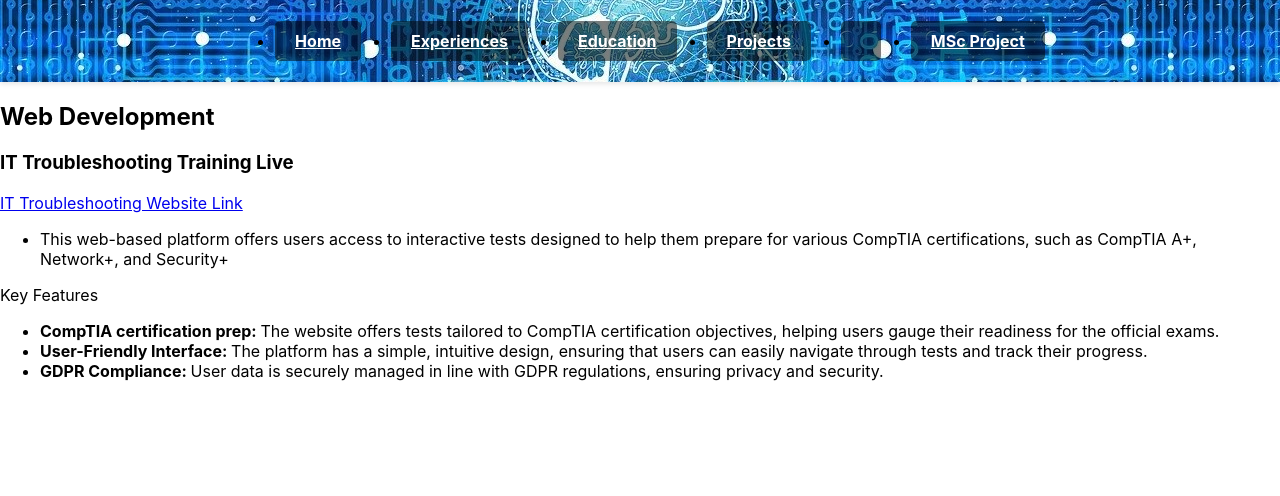
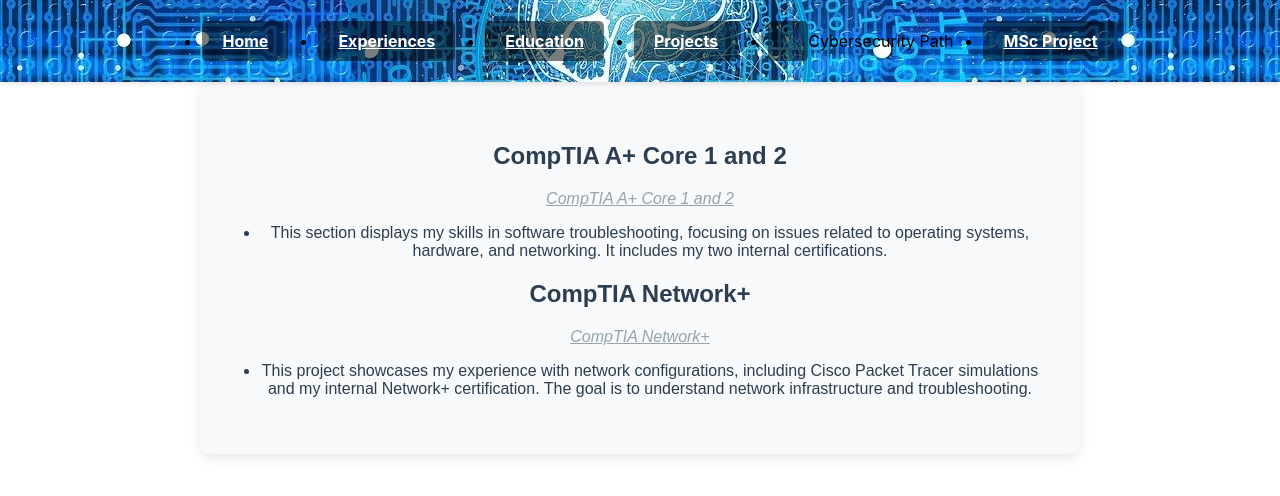
Before and after one commit to dokoye98/CV, a React (Create React App) app: page /cyberpath in a window 1280 px wide. Shown: the top 496 px of the page. Built offline with nearby package versions, Linux system fonts and the light colour scheme.

Commit message:
cybersecurity path added

```diff
--- a/src/components/CybersecurityPath.js
+++ b/src/components/CybersecurityPath.js
@@ -1,44 +1,43 @@
-import React, { useState } from "react"
+import React from "react";
+import '../stylesheets/CybersecurityPath.css';
 
-
-
-function CybersecurityPath(){
-
-
-    return(
-        <div>
+function CybersecurityPath() {
+  return (
+    <div className="experiences-container">
       <div id="Comptia_A+"></div>
       <div id="Network+">
-            <h2>Web Development</h2>
-      <h3>IT Troubleshooting Training <b>Live</b></h3>
+        <h2>CompTIA A+ Core 1 and 2</h2>
         <a
-        href="https://it-troubleshooting-client.vercel.app"
+          href="https://github.com/dokoye98/CyberSecurityPath/tree/main/CompTIA%20A%2B%20Core%201%20and%202"
           className="date"
           target="_blank"
           rel="noopener noreferrer"
         >
-        <p>IT Troubleshooting Website Link</p>
+          <p>CompTIA A+ Core 1 and 2</p>
         </a>
         <ul>
           <li>
-          This web-based platform offers users access to interactive tests designed to help them prepare for various CompTIA certifications, such as CompTIA A+, Network+, and Security+
+            This section displays my skills in software troubleshooting, focusing on issues related to operating systems, hardware, and networking. It includes my two internal certifications.
           </li>
         </ul>
-      <p>Key Features</p>
+
+        <h2>CompTIA Network+</h2>
+        <a
+          href="https://github.com/dokoye98/CyberSecurityPath/tree/main/CompTIA%20Networking%2B"
+          className="date"
+          target="_blank"
+          rel="noopener noreferrer"
+        >
+          <p>CompTIA Network+</p>
+        </a>
         <ul>
           <li>
-          <b>CompTIA certification prep: </b> The website offers tests tailored to CompTIA certification objectives, helping users gauge their readiness for the official exams.
-        </li>
-        <li>
-          <b>User-Friendly Interface: </b> The platform has a simple, intuitive design, ensuring that users can easily navigate through tests and track their progress.
-        </li>
-        <li>
-          <b>GDPR Compliance: </b>User data is securely managed in line with GDPR regulations, ensuring privacy and security.
+            This project showcases my experience with network configurations, including Cisco Packet Tracer simulations and my internal Network+ certification. The goal is to understand network infrastructure and troubleshooting.
           </li>
         </ul>
       </div>
+    </div>
+  );
+}
 
-        </div>
-    )
-}
-export default CybersecurityPath
+export default CybersecurityPath;
--- a/src/components/NavBar.js
+++ b/src/components/NavBar.js
@@ -11,7 +11,7 @@
                 <li><Link to="/experiences" id="experiences">Experiences</Link></li>
                 <li><Link to="/education" id="education">Education</Link></li>
                 <li><Link to="/projects" id="projects">Projects</Link></li>
-                <li><Link to="/cyberpath" id="cyber"></Link></li>
+                <li><Link to="/cyberpath" id="cyber"></Link>Cybersecurity Path</li>
                 <li><Link to="/msc_project" id="msc_compiler">MSc Project</Link></li>
             </ul>
         </nav>
--- /dev/null
+++ b/src/stylesheets/cybersecuritypath.css
@@ -0,0 +1,45 @@
+.experiences-container {
+    max-width: 800px;
+    margin: 0 auto;
+    padding: 40px;
+    text-align: center;
+    font-family: 'Arial', sans-serif;
+    background-color: #f8f9fa;
+    border-radius: 10px;
+    box-shadow: 0 4px 12px rgba(0, 0, 0, 0.1);
+  }
+
+  .experiences-container h2 {
+    color: #2c3e50;
+    margin-bottom: 20px;
+  }
+
+  .experiences-container .date {
+    color: #95a5a6;
+    font-style: italic;
+    margin-bottom: 15px;
+  }
+
+  .experiences-container ul {
+    list-style-type: disc;
+    padding-left: 20px;
+  }
+
+  .experiences-container li {
+    margin-bottom: 8px;
+    color: #2c3e50;
+    font-size: 16px;
+  }
+
+  /* Responsive adjustments */
+  @media (max-width: 768px) {
+    .experiences-container {
+      padding: 20px;
+    }
+  }
+
+  @media (max-width: 480px) {
+    .experiences-container {
+      padding: 10px;
+    }
+  }
```
Lines whose indentation alone changed are shown as unchanged.
